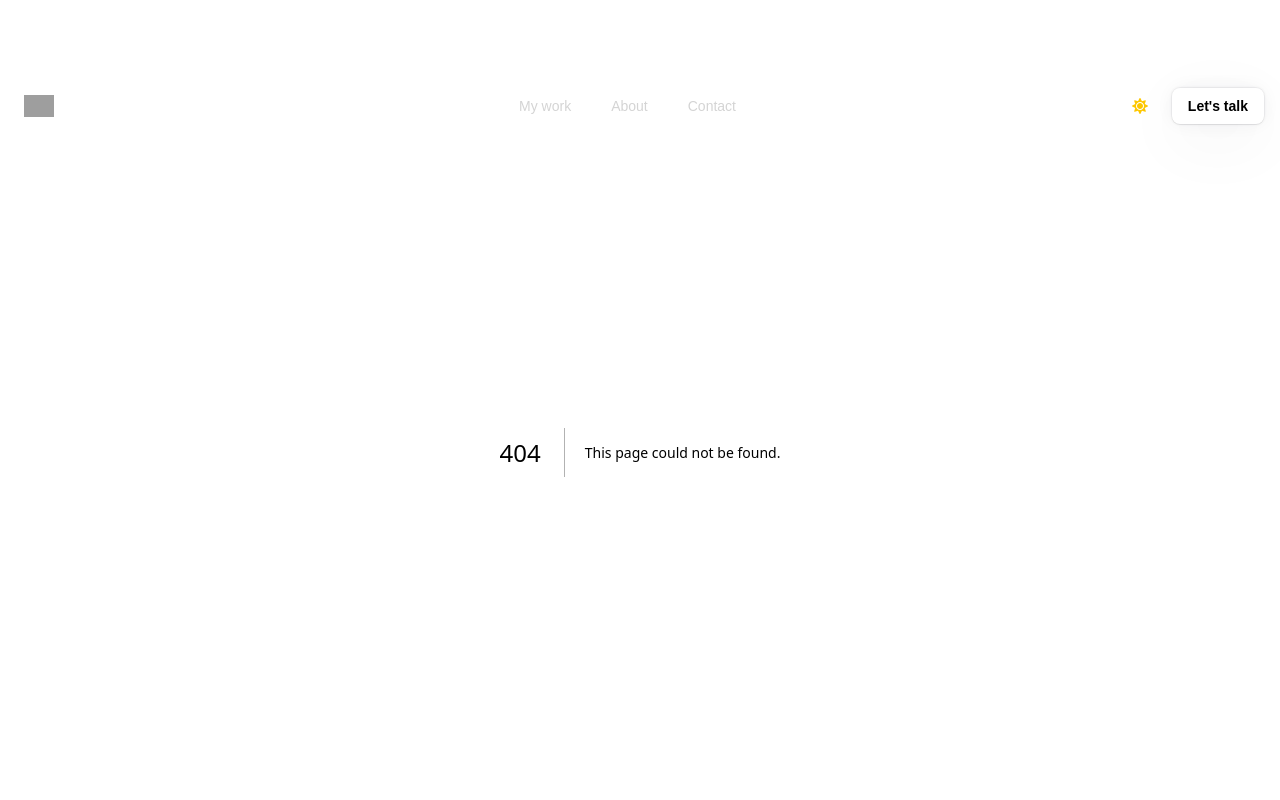
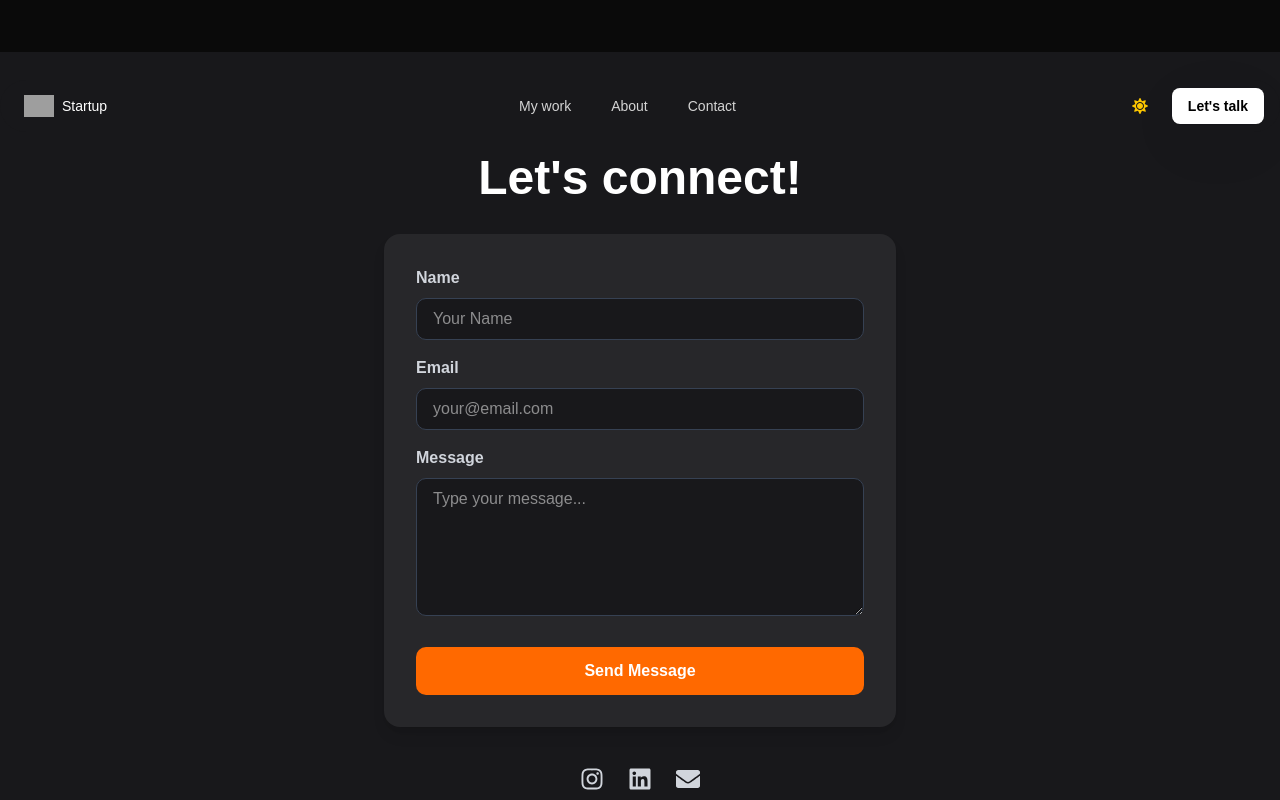
Before and after one commit to Guna-meda/My-portfolio-2025, a Next.js app: page /contact in a window 1280 px wide. Before the commit this address had no page. Shown: the top 800 px of the page. Built offline with nearby package versions, Linux system fonts and the light colour scheme; grey boxes are pictures that could not be loaded; a web font is replaced by a local one.

Commit message:
contact page (to be fixed)

```diff
--- /dev/null
+++ b/app/contact/page.js
@@ -0,0 +1,92 @@
+"use client";
+import { motion } from "framer-motion";
+import { Highlighter } from "@/components/magicui/highlighter";
+import { FaInstagram, FaLinkedin, FaEnvelope } from "react-icons/fa";
+
+export default function ContactPage() {
+  return (
+    <section className="min-h-screen flex flex-col justify-center items-center px-6 py-12 bg-white dark:bg-zinc-900">
+      {/* Heading */}
+      <h1 className="text-3xl sm:text-4xl md:text-5xl font-bold text-center mb-8 md:mt-10 text-gray-900 dark:text-white">
+        Let's connect! <br />
+      </h1>
+
+      {/* Contact Form */}
+      <motion.form
+        initial={{ opacity: 0, y: 20 }}
+        animate={{ opacity: 1, y: 0 }}
+        transition={{ duration: 0.6, delay: 0.2 }}
+        className="w-full max-w-lg bg-gray-50 dark:bg-zinc-800 p-8 rounded-2xl shadow-lg"
+      >
+        <div className="mb-4">
+          <label className="block text-gray-700 dark:text-gray-300 font-semibold mb-2">
+            Name
+          </label>
+          <input
+            type="text"
+            placeholder="Your Name"
+            className="w-full px-4 py-2 rounded-lg border border-gray-300 dark:border-gray-700 focus:outline-none focus:ring-2 focus:ring-orange-400 dark:bg-zinc-900 dark:text-white"
+          />
+        </div>
+
+        <div className="mb-4">
+          <label className="block text-gray-700 dark:text-gray-300 font-semibold mb-2">
+            Email
+          </label>
+          <input
+            type="email"
+            placeholder="your@email.com"
+            className="w-full px-4 py-2 rounded-lg border border-gray-300 dark:border-gray-700 focus:outline-none focus:ring-2 focus:ring-orange-400 dark:bg-zinc-900 dark:text-white"
+          />
+        </div>
+
+        <div className="mb-6">
+          <label className="block text-gray-700 dark:text-gray-300 font-semibold mb-2">
+            Message
+          </label>
+          <textarea
+            rows="5"
+            placeholder="Type your message..."
+            className="w-full px-4 py-2 rounded-lg border border-gray-300 dark:border-gray-700 focus:outline-none focus:ring-2 focus:ring-orange-400 dark:bg-zinc-900 dark:text-white"
+          ></textarea>
+        </div>
+
+        <button
+          type="submit"
+          className="w-full py-3 bg-orange-500 hover:bg-orange-600 text-white rounded-lg font-semibold transition-colors duration-300"
+        >
+          Send Message
+        </button>
+      </motion.form>
+
+      {/* Social Links */}
+      <motion.div
+        initial={{ opacity: 0 }}
+        animate={{ opacity: 1 }}
+        transition={{ delay: 0.4 }}
+        className="flex gap-6 mt-10"
+      >
+        <a
+          href="https://instagram.com/your_insta"
+          target="_blank"
+          className="text-gray-700 dark:text-gray-300 hover:text-orange-500 text-2xl"
+        >
+          <FaInstagram />
+        </a>
+        <a
+          href="https://linkedin.com/in/your_linkedin"
+          target="_blank"
+          className="text-gray-700 dark:text-gray-300 hover:text-orange-500 text-2xl"
+        >
+          <FaLinkedin />
+        </a>
+        <a
+          href="mailto:your@email.com"
+          className="text-gray-700 dark:text-gray-300 hover:text-orange-500 text-2xl"
+        >
+          <FaEnvelope />
+        </a>
+      </motion.div>
+    </section>
+  );
+}
--- a/components/Navbar.jsx
+++ b/components/Navbar.jsx
@@ -19,7 +19,7 @@ export default function AppNavbar() {
   const navItems = [
     { name: "My work", link: "#work" },
     { name: "About", link: "#about" },
-    { name: "Contact", link: "#contact" },
+  { name: "Contact", link: "/contact" },
   ];
 
   const [isMobileMenuOpen, setIsMobileMenuOpen] = useState(false);
```
